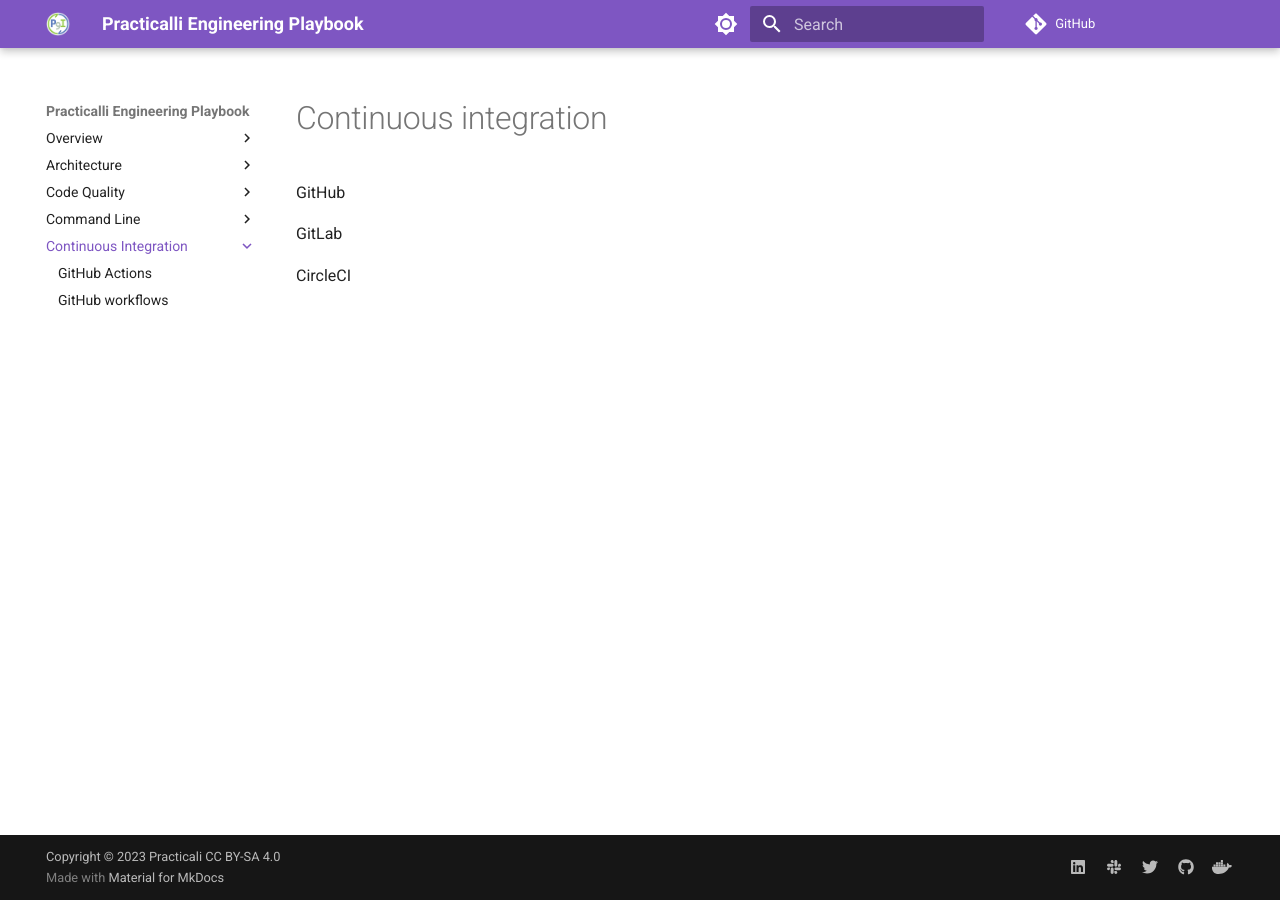
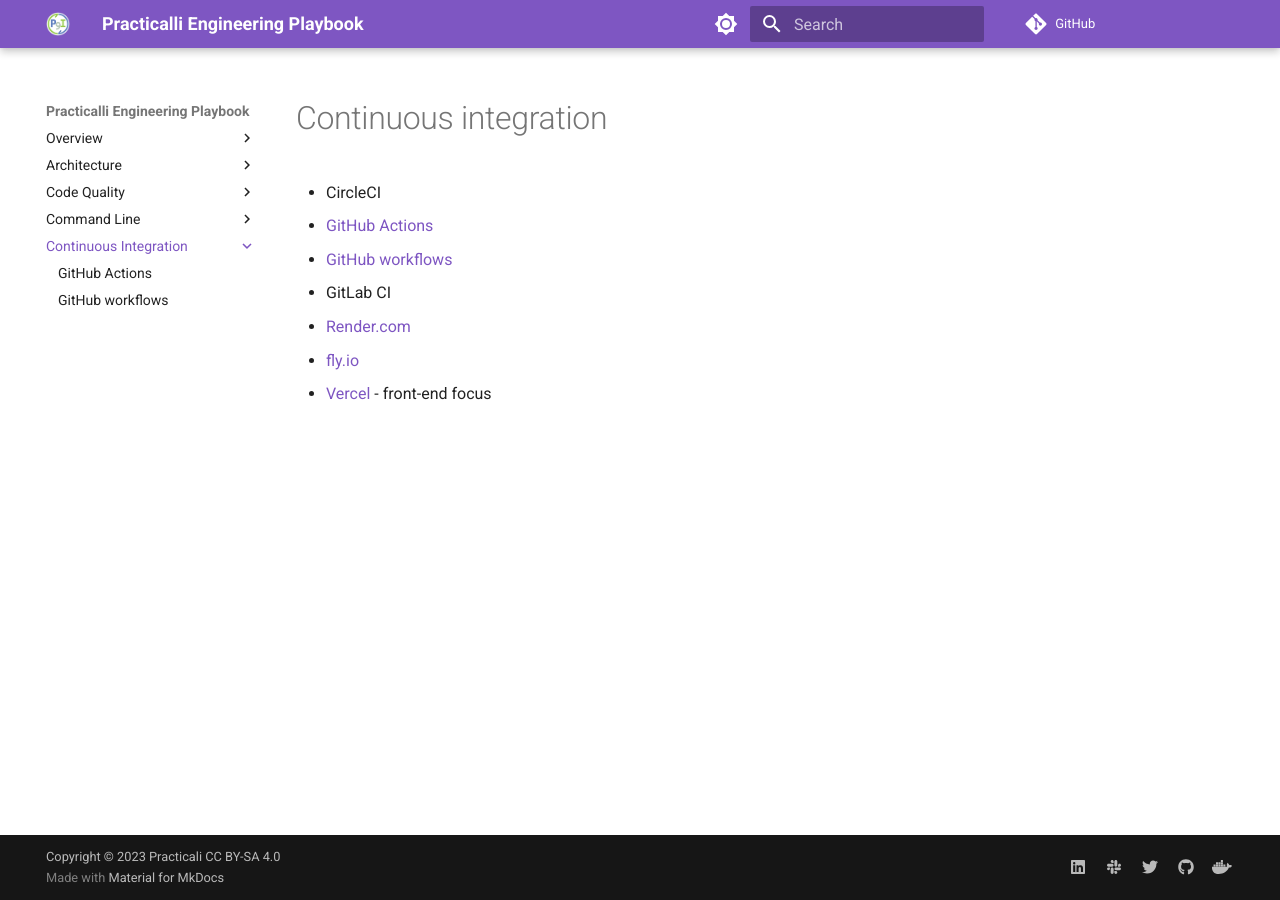
Before and after one commit to practicalli/engineering-playbook, an MkDocs documentation site: the page built from docs/continuous-integration/index.md, in a window 1280 px wide. Built offline with MkDocs 1.6.1 and Material for MkDocs 9.7.7, drawn with Linux system fonts in a browser that asks for light colours; comment, search, counter and statistics services are not loaded.

Commit message:
continuous-integration: brief summary page

```diff
--- a/docs/continuous-integration/index.md
+++ b/docs/continuous-integration/index.md
@@ -1,7 +1,9 @@
 # Continuous integration
 
-GitHub
-
-GitLab
-
-CircleCI
+* CircleCI
+* [GitHub Actions](github-actions.md)
+* [GitHub workflows](github-workflows.md)
+* GitLab CI
+* [Render.com](https://render.com/)
+* [fly.io](https://fly.io)
+* [Vercel](https://vercel.com/) - front-end focus
```
